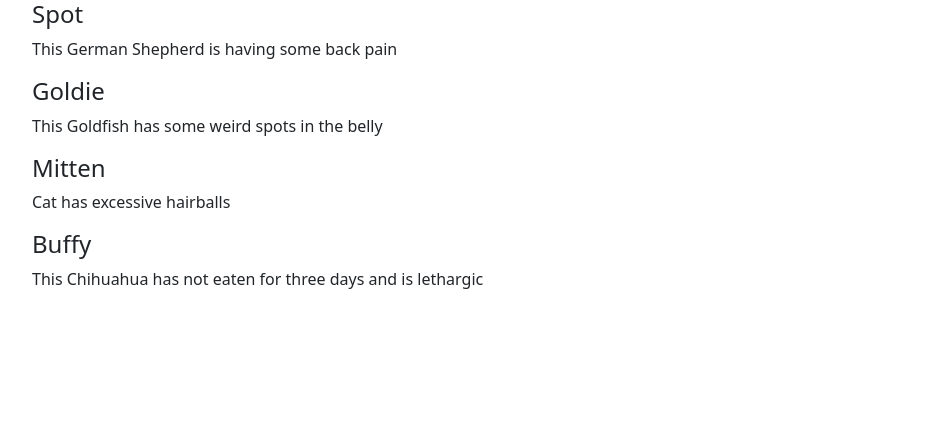
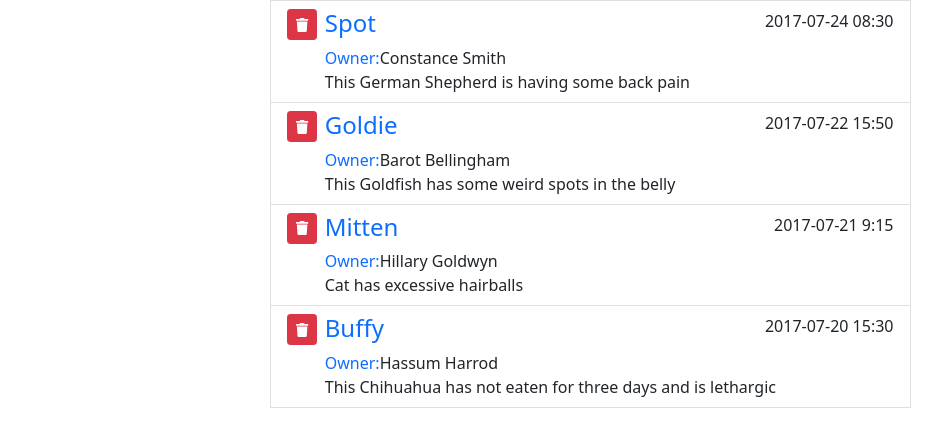
Before and after one commit to npetrovic-90/appointment-interface, a Vue app: page / in a window 1280 px wide. Shown: the top 446 px of the page, without its empty margins (50-992 px from the left). Built offline with nearby package versions, Linux system fonts and the light colour scheme.

Commit message:
Adding Bootstrap Template

```diff
--- a/src/App.vue
+++ b/src/App.vue
@@ -1,27 +1,30 @@
 <template>
   <div id="main-app" class="container">
-    <appointment-list v-bind:appointments='appointments'></appointment-list>
+    <div class="row justify-content-center">
+      <appointment-list v-bind:appointments="appointments"></appointment-list>
+    </div>
   </div>
 </template>
 
 <script>
 // import { FontAwesomeIcon } from "@fortawesome/vue-fontawesome";
-import  AppointmentList  from './components/AppointmentList'
-import axios from 'axios'
+import AppointmentList from "./components/AppointmentList";
+import axios from "axios";
 export default {
   name: "MainApp",
   data: function() {
     return {
       title: "Appointment list",
-      appointments: []
+      appointments: [],
     };
   },
   components: {
-    AppointmentList
+    AppointmentList,
   },
   mounted() {
-    axios.get('./data/appointments.json')
-          .then(response=>(this.appointments = response.data))
-  }
+    axios
+      .get("./data/appointments.json")
+      .then((response) => (this.appointments = response.data));
+  },
 };
 </script>
--- a/src/components/AppointmentList.vue
+++ b/src/components/AppointmentList.vue
@@ -1,16 +1,36 @@
 <template>
-    <div id="">
-    <div v-for='(item,index) in appointments' v-bind:key='index'>
-      <h4>{{item.petName}}</h4>
-      <p>{{item.aptNotes}}</p>
+  <div id="" class="col-12 col-md-10 col-lg-7">
+    <div class="list-group list-group-flush"></div>
+    <div
+      class="list-group-item d-flex align-items-start"
+      v-for="(item, index) in appointments"
+      v-bind:key="index"
+    >
+      <button class="me-2 btn btn-sm btn-danger">
+        <font-awesome-icon icon="trash" />
+      </button>
+      <div class="w-100">
+        <div class="d-flex justify-content-between">
+          <span class="h4 text-primary">{{ item.petName }}</span>
+          <span class="float-right">{{ item.aptDate }}</span>
+        </div>
+        <div class="owner-name">
+          <span class="font-weight-bold text-primary mr-1">Owner:</span>
+          <span>{{ item.petOwner }}</span>
+        </div>
+        <div>{{ item.aptNotes }}</div>
+      </div>
     </div>
-    </div>
+  </div>
 </template>
+
 <script>
-
+import { FontAwesomeIcon } from "@fortawesome/vue-fontawesome";
 export default {
-  name: 'AppointmentList',
-  props: ['appointments']
-}
-
+  name: "AppointmentList",
+  props: ["appointments"],
+  components: {
+    FontAwesomeIcon,
+  },
+};
 </script>
```
